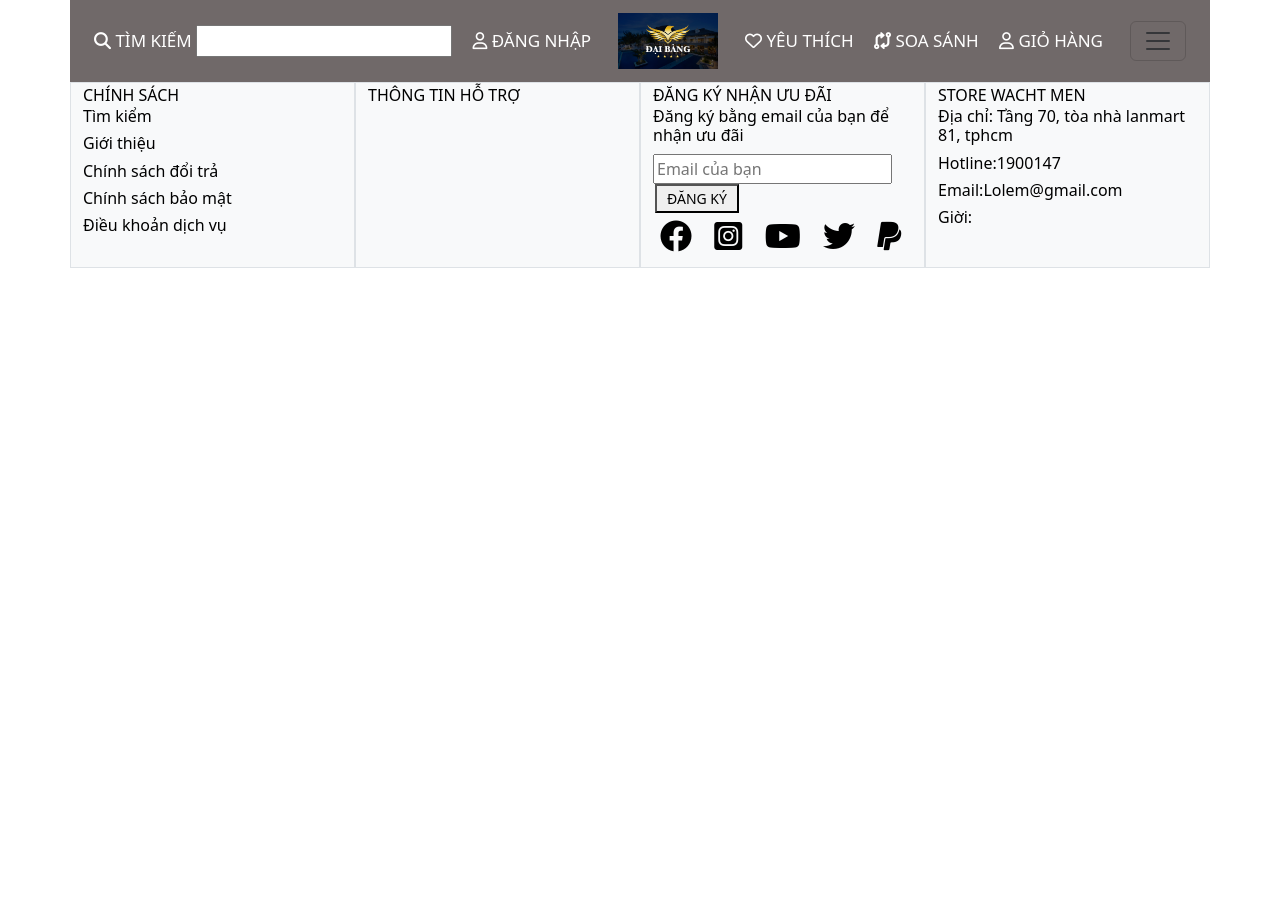
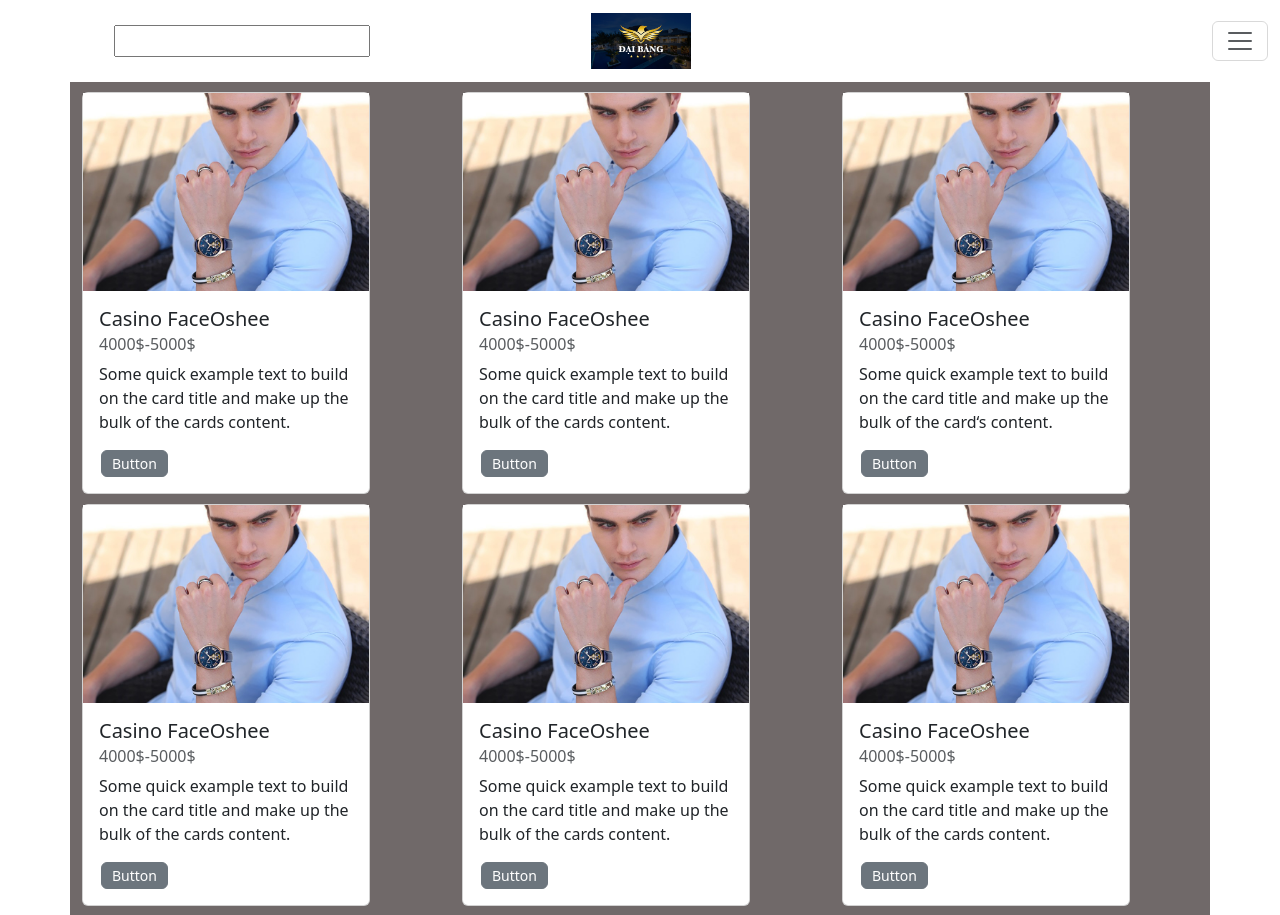
Before and after one commit to DONGEM1/Luanan, a React (Create React App) app: page / in a window 1280 px wide. Shown: the top 915 px of the page. Before the commit the page ends 800 px from the top, so only its background shows below. Built offline with nearby package versions, Linux system fonts and the light colour scheme.

Commit message:
update lan 4

```diff
--- a/public/index.html
+++ b/public/index.html
@@ -30,6 +30,9 @@
 
   <link rel="preconnect" href="https://fonts.gstatic.com" crossorigin>
   <link href="https://fonts.googleapis.com/css2?family=Roboto:wght@300&display=swap" rel="stylesheet">
+
+  <link href="https://cdn.jsdelivr.net/npm/bootstrap@5.3.2/dist/css/bootstrap.min.css" rel="stylesheet">
+  <script src="https://cdn.jsdelivr.net/npm/bootstrap@5.3.2/dist/js/bootstrap.bundle.min.js"></script>
   <title>React App</title>
 </head>
 
--- a/src/App.js
+++ b/src/App.js
@@ -1,11 +1,14 @@
 
 import Footer from './component/footer/Footer';
 import Header from './component/header/Header';
+import Product from './component/pdoduct/Product';
+import './root.css';
 
 function App() {
   return (
     <div className="App">
       <Header/>
+      <Product/>
       <Footer/>
     </div>
   );
--- a/src/component/header/Header.js
+++ b/src/component/header/Header.js
@@ -12,10 +12,12 @@
   DropdownMenu,
   DropdownItem,
   NavbarText,
-  Container,
+  Container
+
 } from 'reactstrap';
 import logo from './logo.jpg';
 import './Header.css';
+
 
 export default function Header() {
   const [isOpen, setIsOpen] = useState(false);
@@ -23,7 +25,7 @@
   const toggle1 = () => setIsOpen(!isOpen);
   return (
     <div>
-      <Container>
+      <Container fluid={true} className="p-0">
         <Navbar className='padding-top 4rem'>
           <div>
             {/* <NavbarBrand href="/" > <i class="fa-solid fa-bars"></i> DANH MỤC</NavbarBrand> */}
@@ -64,7 +66,6 @@
           </Collapse>
         </Navbar>
       </Container>
-
     </div>
   )
 }
--- /dev/null
+++ b/src/component/pdoduct/Product.css
@@ -0,0 +1,3 @@
+.col{
+    margin-top: 10px !important;
+}
--- /dev/null
+++ b/src/component/pdoduct/Product.js
@@ -0,0 +1,187 @@
+
+import { Container, Card, CardBody, CardTitle, CardSubtitle, CardText, Button, Row, Col } from "reactstrap";
+import './Product.css';
+import img3 from '../img/Dongho3.jpg'
+export default function Product() {
+    return (
+        <Container>
+            <Row >
+                <Col>
+                    <Card
+                        style={{
+                            width: '18rem'
+                        }}
+                    >
+                        <img
+                            alt="Dong ho nam"
+                            src={img3}
+                        />
+                        <CardBody>
+                            <CardTitle tag="h5">
+                                Casino FaceOshee
+                            </CardTitle>
+                            <CardSubtitle
+                                className="mb-2 text-muted"
+                                tag="h6"
+                            >
+                                4000$-5000$
+                            </CardSubtitle>
+                            <CardText>
+                                Some quick example text to build on the card title and make up the bulk of the cards content.
+                            </CardText>
+                            <Button>
+                                Button
+                            </Button>
+                        </CardBody>
+                    </Card>
+                </Col>
+                <Col>
+                    <Card
+                        style={{
+                            width: '18rem'
+                        }}
+                    >
+                        <img
+                            alt="Dong ho nam"
+                            src={img3}
+                        />
+                        <CardBody>
+                            <CardTitle tag="h5">
+                                Casino FaceOshee
+                            </CardTitle>
+                            <CardSubtitle
+                                className="mb-2 text-muted"
+                                tag="h6"
+                            >
+                                4000$-5000$
+                            </CardSubtitle>
+                            <CardText>
+                                Some quick example text to build on the card title and make up the bulk of the cards content.
+                            </CardText>
+                            <Button>
+                                Button
+                            </Button>
+                        </CardBody>
+                    </Card>
+                </Col>
+                <Col>
+                    <Card
+                        style={{
+                            width: '18rem'
+                        }}
+                    >
+                        <img
+                            alt="Dong ho nam"
+                            src={img3}
+                        />
+                        <CardBody>
+                            <CardTitle tag="h5">
+                                Casino FaceOshee
+                            </CardTitle>
+                            <CardSubtitle
+                                className="mb-2 text-muted"
+                                tag="h6"
+                            >
+                                4000$-5000$
+                            </CardSubtitle>
+                            <CardText>
+                                Some quick example text to build on the card title and make up the bulk of the card‘s content.
+                            </CardText>
+                            <Button>
+                                Button
+                            </Button>
+                        </CardBody>
+                    </Card>
+                </Col>
+                <Col>
+                    <Card
+                        style={{
+                            width: '18rem'
+                        }}
+                    >
+                        <img
+                            alt="Dong ho nam"
+                            src={img3}
+                        />
+                        <CardBody>
+                            <CardTitle tag="h5">
+                                Casino FaceOshee
+                            </CardTitle>
+                            <CardSubtitle
+                                className="mb-2 text-muted"
+                                tag="h6"
+                            >
+                                4000$-5000$
+                            </CardSubtitle>
+                            <CardText>
+                                Some quick example text to build on the card title and make up the bulk of the cards content.
+                            </CardText>
+                            <Button>
+                                Button
+                            </Button>
+                        </CardBody>
+                    </Card>
+                </Col>
+                <Col>
+                    <Card
+                        style={{
+                            width: '18rem'
+                        }}
+                    >
+                        <img
+                            alt="Dong ho nam"
+                            src={img3}
+                        />
+                        <CardBody>
+                            <CardTitle tag="h5">
+                                Casino FaceOshee
+                            </CardTitle>
+                            <CardSubtitle
+                                className="mb-2 text-muted"
+                                tag="h6"
+                            >
+                                4000$-5000$
+                            </CardSubtitle>
+                            <CardText>
+                                Some quick example text to build on the card title and make up the bulk of the cards content.
+                            </CardText>
+                            <Button>
+                                Button
+                            </Button>
+                        </CardBody>
+                    </Card>
+                </Col>
+                <Col>
+                    <Card
+                        style={{
+                            width: '18rem'
+                        }}
+                    >
+                        <img
+                            alt="Dong ho nam"
+                            src={img3}
+                        />
+                        <CardBody>
+                            <CardTitle tag="h5">
+                                Casino FaceOshee
+                            </CardTitle>
+                            <CardSubtitle
+                                className="mb-2 text-muted"
+                                tag="h6"
+                            >
+                                4000$-5000$
+                            </CardSubtitle>
+                            <CardText>
+                                Some quick example text to build on the card title and make up the bulk of the cards content.
+                            </CardText>
+                            <Button>
+                                Button
+                            </Button>
+                        </CardBody>
+                    </Card>
+                </Col>
+            </Row>
+
+        </Container>
+    )
+}
--- /dev/null
+++ b/src/root.css
@@ -0,0 +1,14 @@
+:root{
+    --blude: #333;
+    --red:#ff0000;
+    --black:#000000;
+    --White:#ffffff;
+}
+:root {
+    --font-fallback: "BlinkMacSystemFont", "Segoe UI", "Roboto", "Oxygen", "Ubuntu",
+      "Cantarell", "Fira Sans", "Droid Sans", "Helvetica Neue", "sans-sans";
+  }
+
+  h1, h2 {
+    font-family: "JobClarendon", var(--font-fallback);
+  }
```
Also changed, not shown: src/component/img/Dongho2.webp (added), src/component/img/Dongho3.jpg (added).
